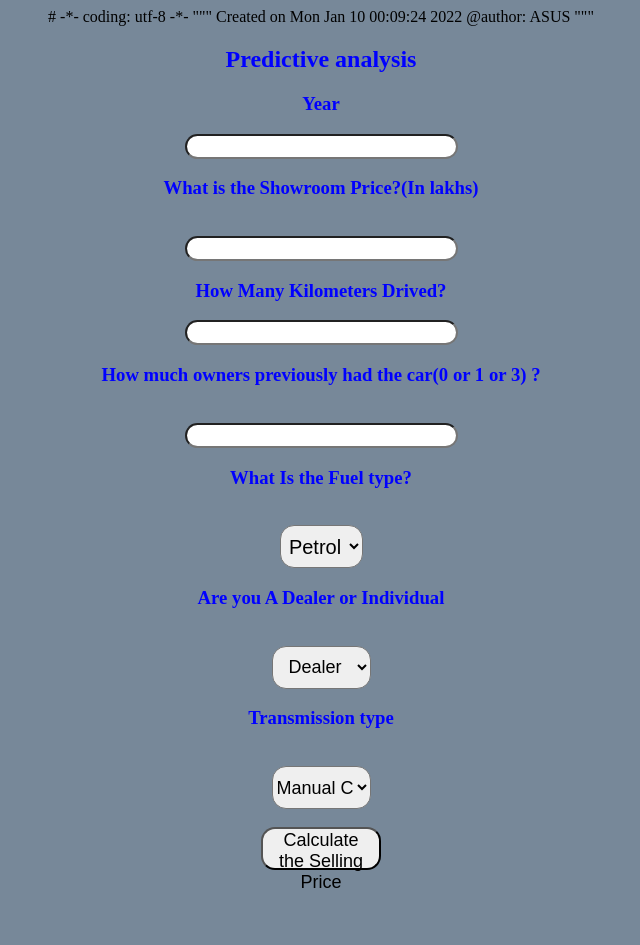
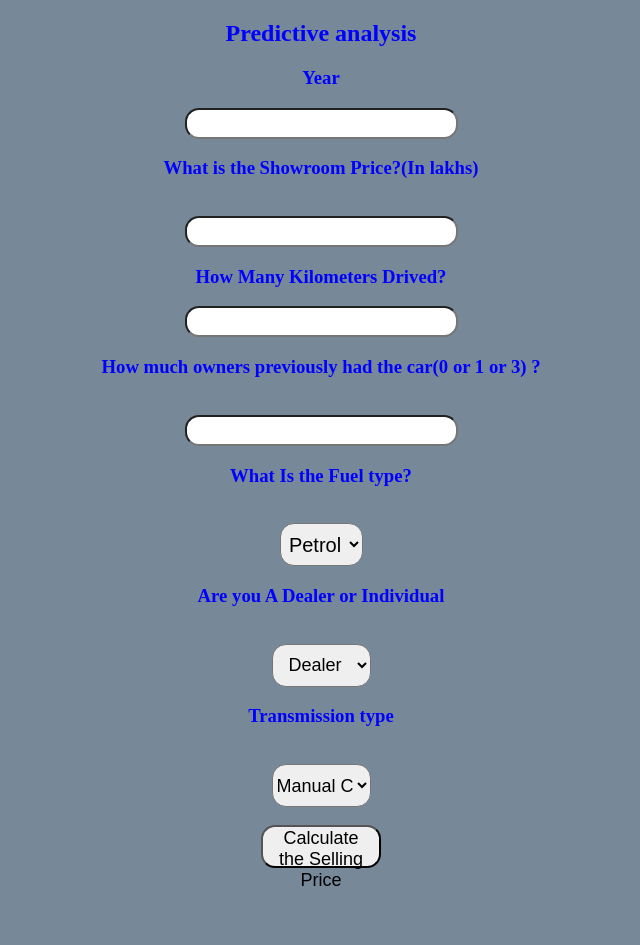
Before and after one commit to Aroravs/PredictCarPrice-, a Flask app: page / in a window 1280 px wide. Shown: the whole page, without its empty margins (319-959 px from the left). Before the commit the page ends 888 px from the top, so only its background shows below. Run offline with Flask 2, Linux system fonts and the light colour scheme; parts of the project's set-up code (start-up, migrations or seed data) failed here and were passed over.

Commit message:
Update index.html

```diff
--- a/templates/index.html
+++ b/templates/index.html
@@ -1,10 +1,3 @@
-# -*- coding: utf-8 -*-
-"""
-Created on Mon Jan 10 00:09:24 2022
-
-@author: ASUS
-"""
-
 <!DOCTYPE html>
 <html lang="en">
 
```
